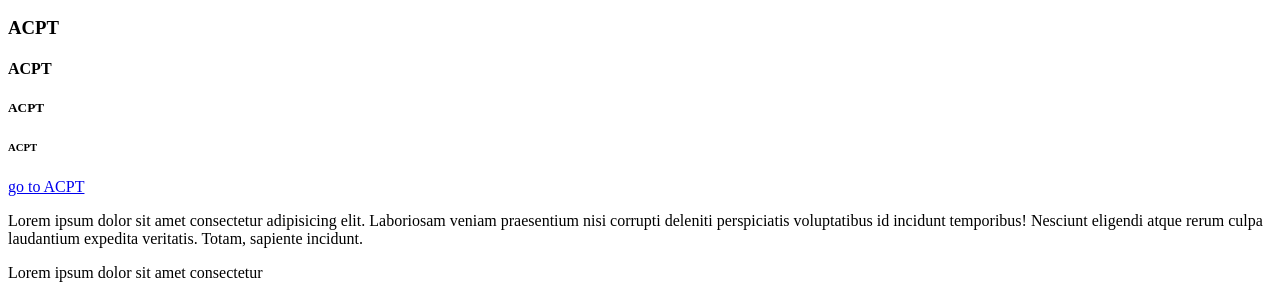
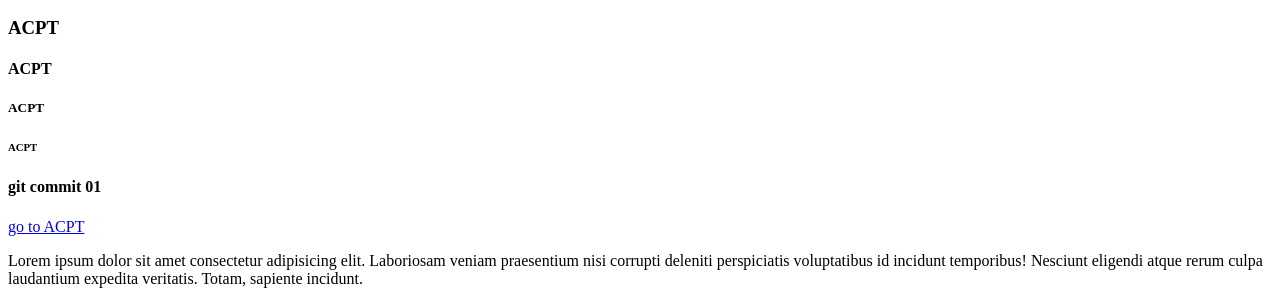
Before and after one commit to Ramesh-Kaushika/afsd-04, a plain HTML site: page index.html in a window 1280 px wide. Shown: the part 485-786 px from the top of the page. Drawn offline with Linux system fonts and the light colour scheme.

Commit message:
commit 01 git hub

```diff
--- a/index.html
+++ b/index.html
@@ -25,6 +25,9 @@
     <h4>ACPT</h4>
     <h5>ACPT</h5>
     <h6>ACPT</h6>
+
+    <!-- git branch -->
+    <h4>git commit 01</h4>
 
     <!-- anchor tag -->
     <a href="https://acpt.lk/">go to ACPT</a>
```
